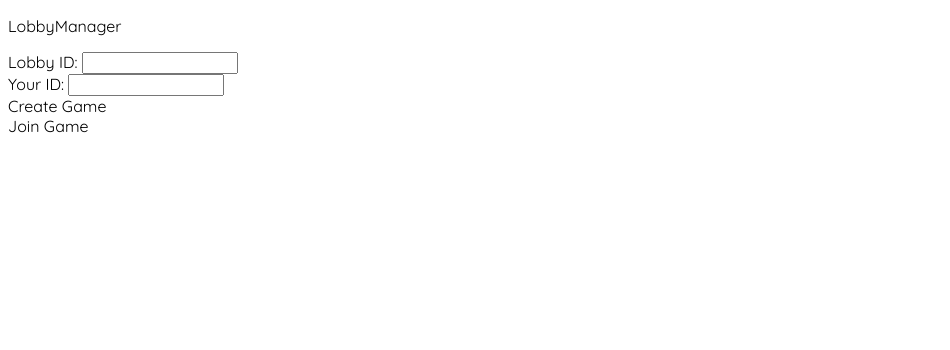
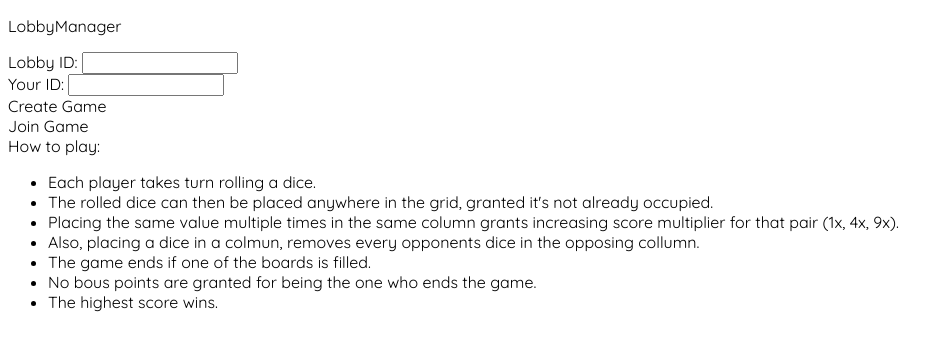
Before and after one commit to shlynz/knucklebones, a React (Create React App) app: page / in a window 1280 px wide. Shown: the top 350 px of the page, without its empty margins (0-950 px from the left). Built offline with nearby package versions, Linux system fonts and the light colour scheme.

Commit message:
Added a simple tutorial message on how to play the game

```diff
--- a/src/components/App.js
+++ b/src/components/App.js
@@ -2,6 +2,7 @@ import LobbyManager from './LobbyManager';
 import Game from './Game';
 import GameStatus from './GameStatus';
 import { useState } from 'react';
+import Tutorial from './Tutorial';
 
 const App = () => {
 
@@ -13,6 +14,7 @@ const App = () => {
         <div className='app'>
             {!conn && <LobbyManager setConnection={setConn} setIsTurn={setIsTurn} />}
             {conn && <Game connection={conn} isTurn={isTurn} setIsTurn={setIsTurn} isGameEnded={isGameEnded} setIsGameEnded={setIsGameEnded} />}
+            <Tutorial />
         </div>
     )
 }
--- /dev/null
+++ b/src/components/Tutorial.js
@@ -0,0 +1,18 @@
+const Tutorial = () => {
+    return (
+        <div className='tutorial'>
+            How to play:
+            <ul>
+                <li>Each player takes turn rolling a dice.</li>
+                <li>The rolled dice can then be placed anywhere in the grid, granted it's not already occupied.</li>
+                <li>Placing the same value multiple times in the same column grants increasing score multiplier for that pair (1x, 4x, 9x).</li>
+                <li>Also, placing a dice in a colmun, removes every opponents dice in the opposing collumn.</li>
+                <li>The game ends if one of the boards is filled.</li>
+                <li>No bous points are granted for being the one who ends the game.</li>
+                <li>The highest score wins.</li>
+            </ul>
+        </div>
+    )
+}
+
+export default Tutorial;
```
